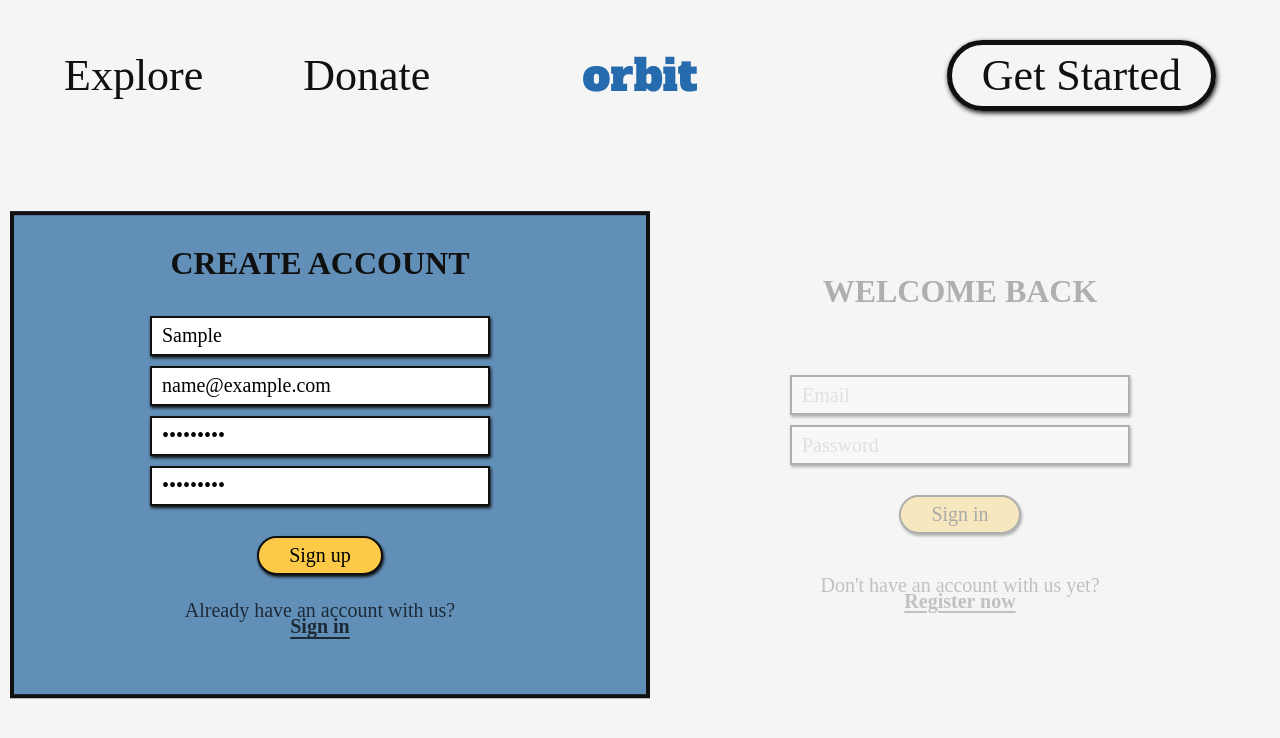
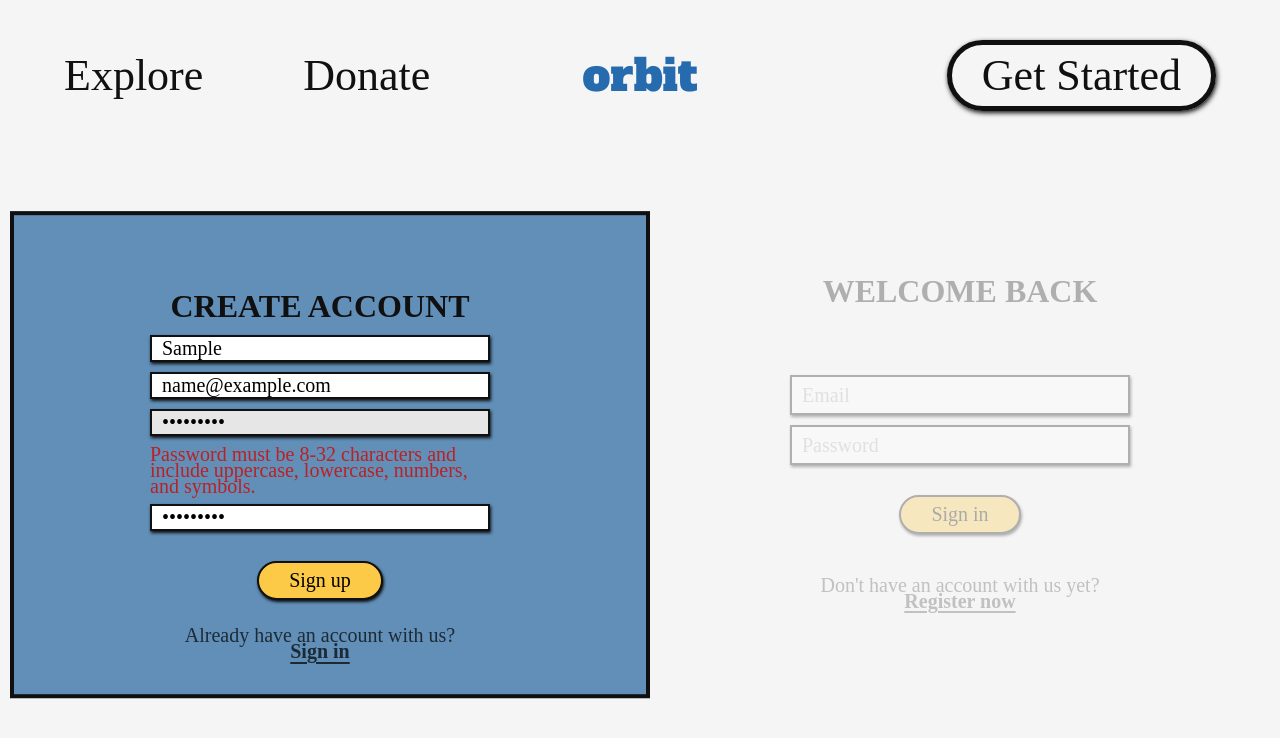
Before and after one commit to shayne-lwl/orbit, a Next.js app in the folder frontend/: page /account in a window 1280 px wide. Both pictures are taken after typing "Sample", "name@example.com", "Sample123", "Sample123" into the empty fields and a click on the button "Sign up". Shown: the top 738 px of the page. Built offline with nearby package versions, Linux system fonts and the light colour scheme; a web font is replaced by a local one.

Commit message:
feat(validation): Add input field validation for RegistrationForm
Implements input validation for Username, Email, Password and Confirm Password field

```diff
--- a/frontend/app/components/RegistrationForm/RegistrationForm.module.css
+++ b/frontend/app/components/RegistrationForm/RegistrationForm.module.css
@@ -3,7 +3,7 @@
   padding: 20px;
   align-content: center;
   display: grid;
-  grid-template-rows: 40px 300px 100px;
+  grid-template-rows: auto;
   gap: 10px;
 }
 
@@ -20,13 +20,20 @@
 
 .formContainer {
   display: grid;
-  grid-template-rows: repeat(4, 40px);
+  grid-template-rows: repeat(4, auto);
   align-content: center;
   justify-items: center;
   gap: 10px;
 }
 
-.formContainer input {
+.formContainer div {
+  width: 100%;
+  display: flex;
+  flex-direction: column;
+  gap: 10px;
+}
+
+.formContainer div input {
   font-size: var(--fontsize-s);
   width: 100%;
   border: 2px solid var(--font-black);
@@ -36,14 +43,21 @@
   transition: background-color 0.4s ease-in-out;
 }
 
-.formContainer input::placeholder {
+.formContainer div input::placeholder {
   font-weight: 300;
   color: rgba(0, 0, 0, 0.3);
 }
 
-.formContainer input:focus {
+.formContainer div input:focus {
   background-color: rgb(230, 230, 230);
   outline: none;
+}
+
+.errorMessage {
+  margin: 0;
+  line-height: 16px;
+  color: #bb2124;
+  font-size: var(--fontsize-s);
 }
 
 .signUpButton {
@@ -56,6 +70,12 @@
   background-color: var(--yellow);
   margin-top: 20px;
   box-shadow: 1px 2px 3px var(--font-black);
+  transition: 0.3s ease-in-out;
+}
+
+.signUpButton:hover {
+  background-color: #ffc31d;
+  box-shadow: 1px 3px 4px var(--font-black);
 }
 
 .existingAccountQuestion {
@@ -67,6 +87,7 @@
   opacity: 0.7;
   text-align: center;
   line-height: 10px;
+  margin-top: 20px;
 }
 
 .signInButton {
--- a/frontend/app/components/RegistrationForm/RegistrationForm.tsx
+++ b/frontend/app/components/RegistrationForm/RegistrationForm.tsx
@@ -20,8 +20,16 @@ export default function RegistrationForm({
 }: RegistrationFormProps) {
   // register() is a method that returns an object containing several properrties that a typical HTML input
   // needs to function properly in a controlled form environment.
-  const { register, handleSubmit } = useForm<FormInput>();
-  const onSubmit: SubmitHandler<FormInput> = (data) => console.log(data);
+  const {
+    register,
+    handleSubmit,
+    watch,
+    formState: { errors },
+  } = useForm<FormInput>();
+  const passwordValue = watch("password"); // This is variable is to check if its value matches with the passwordConfirmation input value.
+  const onSubmit: SubmitHandler<FormInput> = (data) => {
+    console.log("Form Submitted");
+  };
   return (
     <div
       className={`${styles.container} ${
@@ -35,18 +43,82 @@ export default function RegistrationForm({
         onSubmit={handleSubmit(onSubmit)}
         className={styles.formContainer}
       >
-        <input type="text" placeholder="Username" {...register("username")} />
-        <input type="text" placeholder="Email" {...register("email")} />
+        <div>
+          <input
+            type="text"
+            placeholder="Username"
+            {...register("username", {
+              required: "Username is required",
+              minLength: 5,
+              maxLength: 15,
+              pattern: {
+                value: /^[A-Za-z0-9_]{5,15}$/,
+                message:
+                  "Username must be 5-15 characters with letters, numbers, or underscores.",
+              },
+            })}
+          />
+          {errors.username && (
+            <p className={styles.errorMessage}>{errors.username.message}</p>
+          )}
+        </div>
+        <div>
+          <input
+            type="text"
+            placeholder="Email"
+            {...register("email", {
+              required: "Email address is required",
+              pattern: {
+                value: /^[a-zA-Z0-9._%+-]+@[a-zA-Z0-9.-]+\.[a-zA-Z]{2,}$/,
+                message: "Invalid email address",
+              },
+            })}
+          />
+          {errors.email && (
+            <p className={styles.errorMessage}>{errors.email.message}</p>
+          )}
+        </div>
+        <div>
           <input
             type="password"
             placeholder="Password"
-          {...register("password")}
+            {...register("password", {
+              required: "Password is required",
+              minLength: 8,
+              maxLength: 32,
+              pattern: {
+                value:
+                  /^(?=.*\d)(?=.*[a-z])(?=.*[A-Z])(?=.*[^A-Za-z0-9]).{8,32}$/,
+                message:
+                  "Password must be 8-32 characters and include uppercase, lowercase, numbers, and symbols.",
+              },
+            })}
           />
+          {errors.password && (
+            <p className={styles.errorMessage}>{errors.password.message}</p>
+          )}
+        </div>
+        <div>
           <input
             type="password"
             placeholder="Confirm Password"
-          {...register("confirmPassword")}
+            {...register("confirmPassword", {
+              required: true,
+              minLength: 8,
+              maxLength: 32,
+              validate: (value) => {
+                if (value === passwordValue) {
+                  return true;
+                } else return "Password do not match";
+              },
+            })}
           />
+          {errors.confirmPassword && (
+            <p className={styles.errorMessage}>
+              {errors.confirmPassword.message}
+            </p>
+          )}
+        </div>
         <button type="submit" className={styles.signUpButton}>
           Sign up
         </button>
```
Lines whose indentation alone changed are shown as unchanged.
